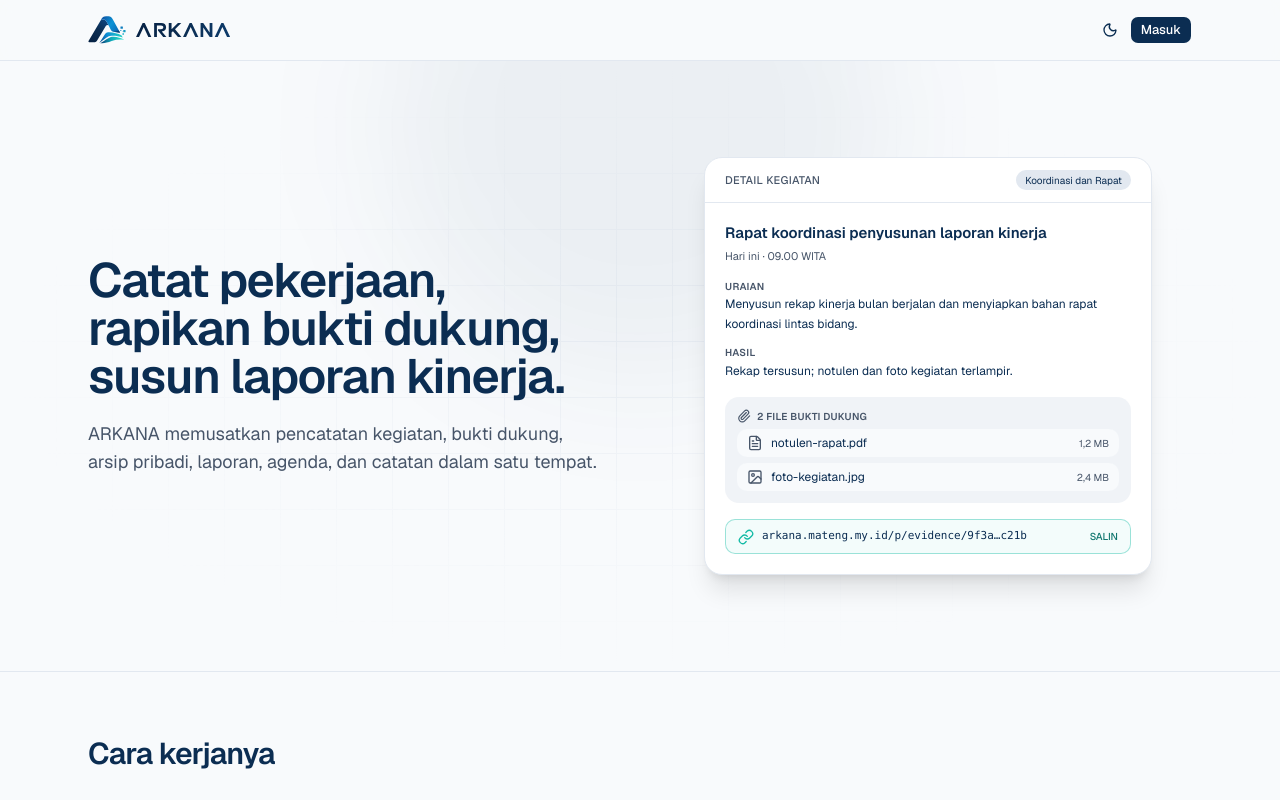
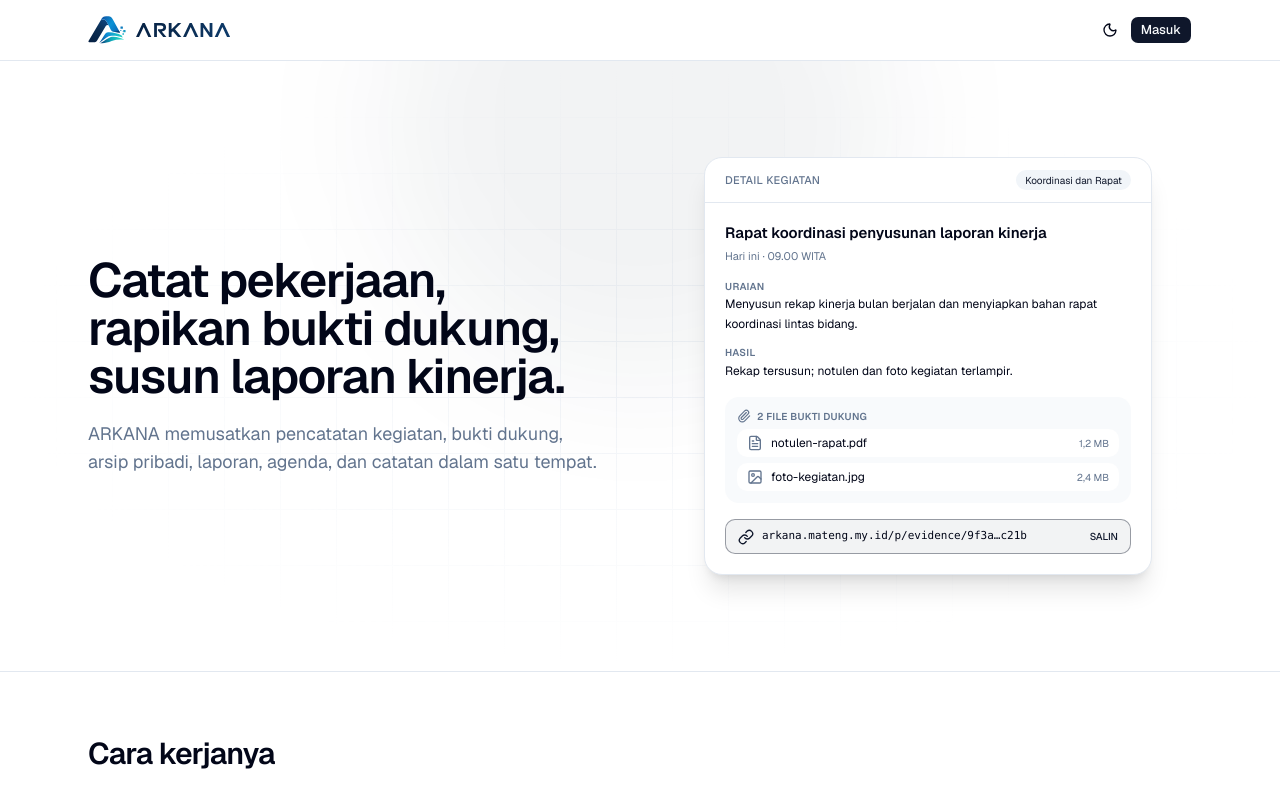
Before and after one commit to ardii2711/arkana, a Next.js app in the folder frontend/: page / in a window 1280 px wide. Shown: the top 800 px of the page. Built offline with nearby package versions, Linux system fonts and the light colour scheme; no server answers.

Commit message:
style(frontend): apply Slate shadcn theme

```diff
--- a/frontend/src/app/(public)/page.tsx
+++ b/frontend/src/app/(public)/page.tsx
@@ -155,14 +155,12 @@ function HeroVisual() {
             </div>
           </div>
 
-          <div className="mt-4 flex items-center gap-2 rounded-lg border border-[#14BBA6]/40 bg-[#14BBA6]/5 px-3 py-2">
-            <LinkIcon className="size-4 shrink-0 text-[#14BBA6]" />
+          <div className="border-primary/40 bg-primary/5 mt-4 flex items-center gap-2 rounded-lg border px-3 py-2">
+            <LinkIcon className="text-primary size-4 shrink-0" />
             <span className="min-w-0 flex-1 truncate font-mono text-[11px]">
               arkana.mateng.my.id/p/evidence/9f3a…c21b
             </span>
-            <span className="shrink-0 text-[10px] font-medium text-[#0F766E] uppercase dark:text-[#2DD4BF]">
-              Salin
-            </span>
+            <span className="text-primary shrink-0 text-[10px] font-medium uppercase">Salin</span>
           </div>
         </div>
       </div>
--- a/frontend/src/app/globals.css
+++ b/frontend/src/app/globals.css
@@ -49,73 +49,73 @@
 
 :root {
   color-scheme: light;
-  --background: #f8fafc;
-  --foreground: #0b2d52;
-  --card: #ffffff;
-  --card-foreground: #0b2d52;
-  --popover: #ffffff;
-  --popover-foreground: #0b2d52;
-  --primary: #0b2d52;
-  --primary-foreground: #ffffff;
-  --secondary: #e2e8f0;
-  --secondary-foreground: #0b2d52;
-  --muted: #e2e8f0;
-  --muted-foreground: #475569;
-  --accent: #e2e8f0;
-  --accent-foreground: #0b2d52;
+  --background: oklch(1 0 0);
+  --foreground: oklch(0.129 0.042 264.695);
+  --card: oklch(1 0 0);
+  --card-foreground: oklch(0.129 0.042 264.695);
+  --popover: oklch(1 0 0);
+  --popover-foreground: oklch(0.129 0.042 264.695);
+  --primary: oklch(0.208 0.042 265.755);
+  --primary-foreground: oklch(0.984 0.003 247.858);
+  --secondary: oklch(0.968 0.007 247.896);
+  --secondary-foreground: oklch(0.208 0.042 265.755);
+  --muted: oklch(0.968 0.007 247.896);
+  --muted-foreground: oklch(0.554 0.046 257.417);
+  --accent: oklch(0.968 0.007 247.896);
+  --accent-foreground: oklch(0.208 0.042 265.755);
   --destructive: oklch(0.577 0.245 27.325);
-  --border: #e2e8f0;
-  --input: #e2e8f0;
-  --ring: #1e6bb8;
-  --chart-1: #0b2d52;
-  --chart-2: #1e6bb8;
-  --chart-3: #14bba6;
-  --chart-4: #0b93d6;
-  --chart-5: #94a3b8;
+  --border: oklch(0.929 0.013 255.508);
+  --input: oklch(0.929 0.013 255.508);
+  --ring: oklch(0.704 0.04 256.788);
+  --chart-1: oklch(0.646 0.222 41.116);
+  --chart-2: oklch(0.6 0.118 184.704);
+  --chart-3: oklch(0.398 0.07 227.392);
+  --chart-4: oklch(0.828 0.189 84.429);
+  --chart-5: oklch(0.769 0.188 70.08);
   --radius: 0.625rem;
-  --sidebar: #ffffff;
-  --sidebar-foreground: #0b2d52;
-  --sidebar-primary: #0b2d52;
-  --sidebar-primary-foreground: #ffffff;
-  --sidebar-accent: #e2e8f0;
-  --sidebar-accent-foreground: #0b2d52;
-  --sidebar-border: #e2e8f0;
-  --sidebar-ring: #1e6bb8;
+  --sidebar: oklch(0.984 0.003 247.858);
+  --sidebar-foreground: oklch(0.129 0.042 264.695);
+  --sidebar-primary: oklch(0.208 0.042 265.755);
+  --sidebar-primary-foreground: oklch(0.984 0.003 247.858);
+  --sidebar-accent: oklch(0.968 0.007 247.896);
+  --sidebar-accent-foreground: oklch(0.208 0.042 265.755);
+  --sidebar-border: oklch(0.929 0.013 255.508);
+  --sidebar-ring: oklch(0.704 0.04 256.788);
 }
 
 .dark {
   color-scheme: dark;
-  --background: #071e3a;
-  --foreground: #e2e8f0;
-  --card: #0b2d52;
-  --card-foreground: #e2e8f0;
-  --popover: #0b2d52;
-  --popover-foreground: #e2e8f0;
-  --primary: #14bba6;
-  --primary-foreground: #062144;
-  --secondary: #0f3459;
-  --secondary-foreground: #e2e8f0;
-  --muted: #0f3459;
-  --muted-foreground: #94a3b8;
-  --accent: #133a5f;
-  --accent-foreground: #ffffff;
+  --background: oklch(0.129 0.042 264.695);
+  --foreground: oklch(0.984 0.003 247.858);
+  --card: oklch(0.208 0.042 265.755);
+  --card-foreground: oklch(0.984 0.003 247.858);
+  --popover: oklch(0.208 0.042 265.755);
+  --popover-foreground: oklch(0.984 0.003 247.858);
+  --primary: oklch(0.929 0.013 255.508);
+  --primary-foreground: oklch(0.208 0.042 265.755);
+  --secondary: oklch(0.279 0.041 260.031);
+  --secondary-foreground: oklch(0.984 0.003 247.858);
+  --muted: oklch(0.279 0.041 260.031);
+  --muted-foreground: oklch(0.704 0.04 256.788);
+  --accent: oklch(0.279 0.041 260.031);
+  --accent-foreground: oklch(0.984 0.003 247.858);
   --destructive: oklch(0.704 0.191 22.216);
-  --border: #1e3a5f;
-  --input: #1e3a5f;
-  --ring: #14bba6;
-  --chart-1: #14bba6;
-  --chart-2: #1e6bb8;
-  --chart-3: #0b93d6;
-  --chart-4: #7adbf7;
-  --chart-5: #94a3b8;
-  --sidebar: #051a31;
-  --sidebar-foreground: #e2e8f0;
-  --sidebar-primary: #14bba6;
-  --sidebar-primary-foreground: #062144;
-  --sidebar-accent: #0f3459;
-  --sidebar-accent-foreground: #ffffff;
-  --sidebar-border: #1e3a5f;
-  --sidebar-ring: #14bba6;
+  --border: oklch(1 0 0 / 10%);
+  --input: oklch(1 0 0 / 15%);
+  --ring: oklch(0.551 0.027 264.364);
+  --chart-1: oklch(0.488 0.243 264.376);
+  --chart-2: oklch(0.696 0.17 162.48);
+  --chart-3: oklch(0.769 0.188 70.08);
+  --chart-4: oklch(0.627 0.265 303.9);
+  --chart-5: oklch(0.645 0.246 16.439);
+  --sidebar: oklch(0.208 0.042 265.755);
+  --sidebar-foreground: oklch(0.984 0.003 247.858);
+  --sidebar-primary: oklch(0.488 0.243 264.376);
+  --sidebar-primary-foreground: oklch(0.984 0.003 247.858);
+  --sidebar-accent: oklch(0.279 0.041 260.031);
+  --sidebar-accent-foreground: oklch(0.984 0.003 247.858);
+  --sidebar-border: oklch(1 0 0 / 10%);
+  --sidebar-ring: oklch(0.551 0.027 264.364);
 }
 
 @layer base {
--- a/frontend/src/app/layout.tsx
+++ b/frontend/src/app/layout.tsx
@@ -47,8 +47,8 @@ export const metadata: Metadata = {
 
 export const viewport: Viewport = {
   themeColor: [
-    { media: '(prefers-color-scheme: light)', color: '#F8FAFC' },
-    { media: '(prefers-color-scheme: dark)', color: '#071E3A' },
+    { media: '(prefers-color-scheme: light)', color: '#FFFFFF' },
+    { media: '(prefers-color-scheme: dark)', color: '#020617' },
   ],
 };
 
--- a/frontend/src/app/manifest.ts
+++ b/frontend/src/app/manifest.ts
@@ -9,8 +9,8 @@ export default function manifest(): MetadataRoute.Manifest {
     lang: 'id',
     start_url: '/',
     display: 'standalone',
-    theme_color: '#0B2D52',
-    background_color: '#F8FAFC',
+    theme_color: '#0F172A',
+    background_color: '#FFFFFF',
     icons: [
       { src: '/brand/icon-192.png', sizes: '192x192', type: 'image/png' },
       { src: '/brand/icon-512.png', sizes: '512x512', type: 'image/png' },
--- a/frontend/src/components/shared/brand-logo.tsx
+++ b/frontend/src/components/shared/brand-logo.tsx
@@ -5,7 +5,6 @@ type BrandLogoProps = {
   className?: string;
   iconClassName?: string;
   wordmarkClassName?: string;
-  /** `dark` selalu menampilkan varian gelap (mis. di atas panel navy). */
   tone?: 'auto' | 'dark';
 };
 
@@ -14,12 +13,10 @@ const sources = {
     light: '/brand/arkana-icon.svg',
     dark: '/brand/arkana-icon-dark.svg',
   },
-  /** ARKANA + akronim "Arsip, Rekam Kinerja, dan Agenda" di bawahnya. */
   wordmark: {
     light: '/brand/arkana-wordmark.svg',
     dark: '/brand/arkana-wordmark-dark.svg',
   },
-  /** Hanya tulisan ARKANA, tanpa akronim (untuk lockup di samping ikon). */
   wordmarkOnly: {
     light: '/brand/arkana-wordmark-only.svg',
     dark: '/brand/arkana-wordmark-only-dark.svg',
```
Also changed, not shown: 1 other file (tests, documents, lock files or other folders).
